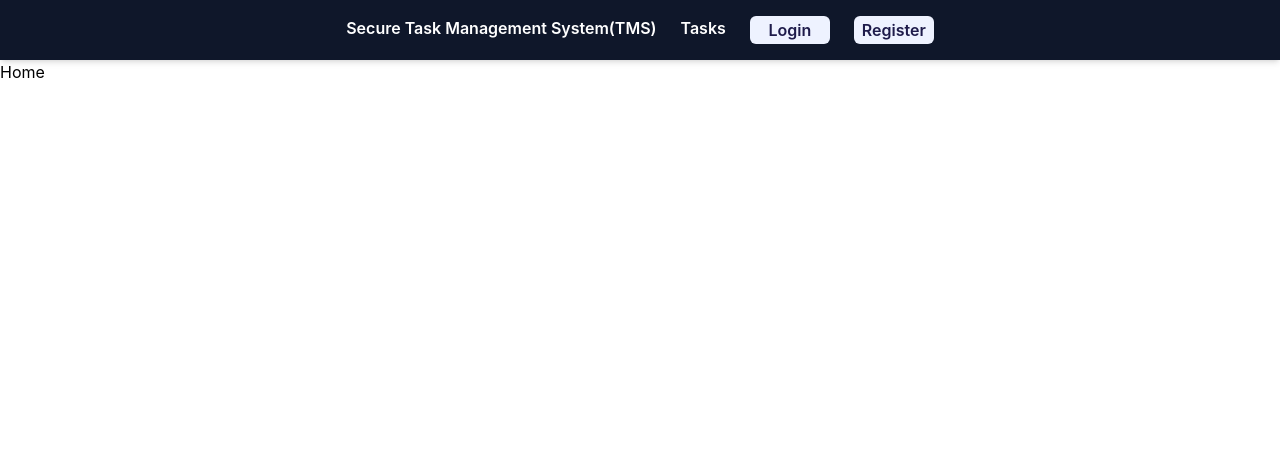
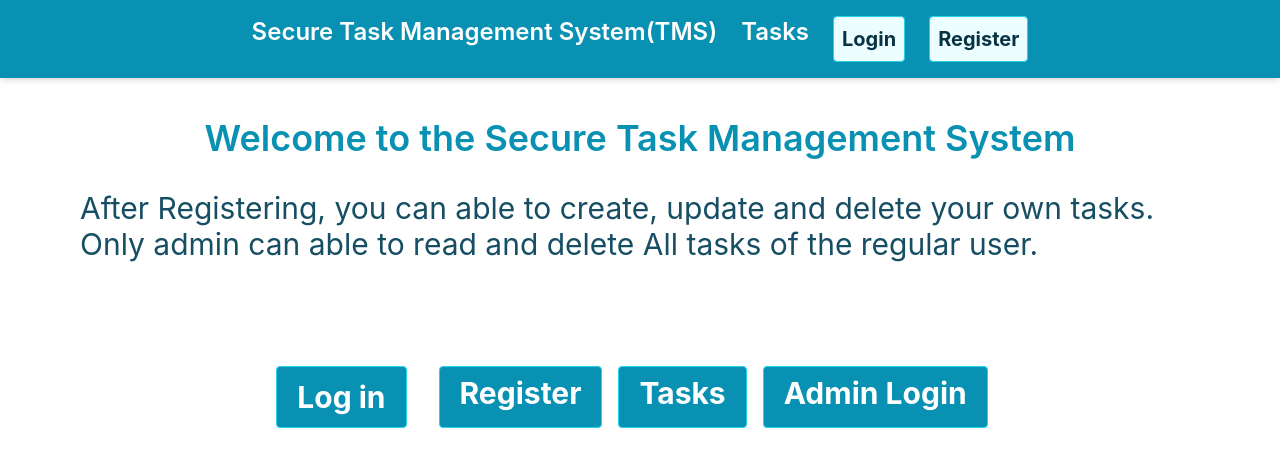
Before and after one commit to mihadcse/Secure_Task_Management_System, a React (Create React App) app in the folder frontend_tms/: page / in a window 1280 px wide. Shown: the top 466 px of the page. Built offline with nearby package versions, Linux system fonts and the light colour scheme.

Commit message:
Design Home page and navbar component

```diff
--- a/frontend_tms/src/components/Navbar.js
+++ b/frontend_tms/src/components/Navbar.js
@@ -4,20 +4,20 @@ import { Link } from "react-router-dom";
 
 const Navbar = () => {
     return (
-        <nav className="bg-slate-900 p-4 shadow-md">
+        <nav className="bg-cyan-600 p-4 shadow-md">
             <ul className="flex justify-center space-x-6 text-white font-semibold">
                 <li>
-                    <Link to="/" className="hover:text-cyan-500">Secure Task Management System(TMS)</Link>
+                    <Link to="/" className="hover:text-cyan-950 text-2xl">Secure Task Management System(TMS)</Link>
                 </li>
                 <li>
-                    <Link to="/tasks" className="hover:text-cyan-500">Tasks</Link>
+                    <Link to="/tasks" className="hover:text-cyan-950 text-2xl">Tasks</Link>
                 </li>
-                <button className='bg-indigo-50 text-indigo-950 w-20 h-7 rounded-md'>
-                    <Link to="/login" className="hover:text-cyan-500">Login</Link>
-                </button>
-                <button className='bg-indigo-50 text-indigo-950 w-20 h-7.5 rounded-md'>
-                    <Link to="/register" className="hover:text-cyan-500">Register</Link>
-                </button>
+                    <Link to="/login" className='py-2 px-2 border text-xl  border-cyan-400 rounded bg-cyan-50 text-cyan-950 font-bold
+                     hover:bg-cyan-900 hover:border-cyan-800 hover:text-white'>Login</Link>
+
+                    <Link to="/register" className='py-2 px-2 border text-xl border-cyan-400 rounded bg-cyan-50 text-cyan-950 font-bold
+                     hover:bg-cyan-900 hover:border-cyan-800 hover:text-white'>Register</Link>
+
             </ul>
         </nav>
     )
--- a/frontend_tms/src/pages/Home.js
+++ b/frontend_tms/src/pages/Home.js
@@ -1,9 +1,34 @@
 import React from 'react'
+import { Link } from 'react-router'
 
 const Home = () => {
-  return (
-    <div>Home</div>
-  )
+    return (
+        <div>
+            <h1 className='flex justify-center mb-2 mt-10 space-x-4 font-semibold text-4xl text-cyan-600'>Welcome to the Secure Task Management System</h1>
+            <br/>
+            <p className='flex justify-center ml-20 mr-20 text-cyan-900 space-x-4 text-3xl'>After Registering, you can able to create, update and delete your own tasks.
+                 Only admin can able to read and delete All tasks of the regular user.</p>
+            <br/>
+            <div className='flex justify-center space-x-4 mt-10 mr-4'>
+                <Link to="/login"
+                    className='py-3 px-5 border text-3xl mt-10 mr-4 border-cyan-400 rounded bg-cyan-600 text-white font-bold hover:bg-cyan-900 hover:border-cyan-800'>
+                    Log in
+                </Link>
+                <Link to="/sign-up"
+                    className='py-2 px-5 border text-3xl mt-10 mr-4 border-cyan-400 rounded bg-cyan-600 text-white font-bold hover:bg-cyan-900 hover:border-cyan-800'>
+                    Register
+                </Link>
+                <Link to="/login"
+                    className='py-2 px-5 border text-3xl mt-10 mr-4 border-cyan-400 rounded bg-cyan-600 text-white font-bold hover:bg-cyan-900 hover:border-cyan-800'>
+                    Tasks
+                </Link>
+                <Link to="/sign-up"
+                    className='py-2 px-5 border text-3xl mt-10 mr-4 border-cyan-400 rounded bg-cyan-600 text-white font-bold hover:bg-cyan-900 hover:border-cyan-800'>
+                    Admin Login
+                </Link>
+            </div>
+        </div>
+    )
 }
 
 export default Home
```
Also changed, not shown: 2 other files (tests, documents, lock files or other folders).
